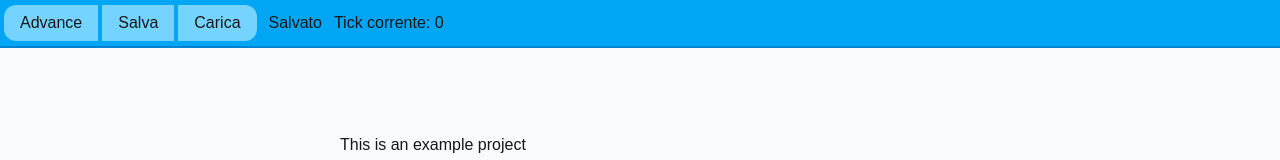
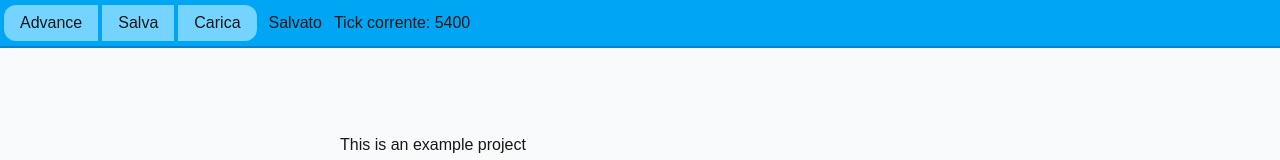
Before and after one commit to AmedeoAlf/packet-tracer, a Next.js app: page / in a window 1280 px wide. Shown: the top 160 px of the page. Built offline with nearby package versions, Linux system fonts and the light colour scheme.

Commit message:
idk why there is so much lag

```diff
--- a/app/Editor.tsx
+++ b/app/Editor.tsx
@@ -7,6 +7,7 @@ import {
   useMemo,
   KeyboardEvent,
   WheelEventHandler,
+  RefObject,
 } from "react";
 import { AnyTool, CanvasEvent, ToolCtx, TOOLS } from "./tools/Tool";
 import { makeSelectTool } from "./tools/SelectTool";
@@ -29,10 +30,14 @@ export function Editor({
   initialProject,
   isSaved,
   save,
+  tickRef,
+  tick,
 }: {
   initialProject: ProjectManager;
   isSaved: boolean;
   save: (p: ProjectManager) => void;
+  tickRef: RefObject<number>;
+  tick: number;
 }): ReactNode {
   const [shouldSave, setShouldSave] = useState(false);
   const [project, setProject] = useState(initialProject);
@@ -55,7 +60,7 @@ export function Editor({
       // projectRef.current = new ProjectManager(projectRef.current);
       // projectRef.current.applyMutations();
       setShouldSave(true);
-      setProject(new ProjectManager(projectRef.current));
+      setProject(projectRef.current.newInstance());
     },
     updateTool() {
       setTool({ ...toolCtx.toolRef.current });
@@ -114,14 +119,16 @@ export function Editor({
     return vb;
   }, [canvasSize, project.viewBoxZoom, project.viewBoxX, project.viewBoxY]);
 
-  // useEffect(() => {
-  //   const int = setInterval(() => {
-  //     if (proj.areTicksPending()) { proj.advanceTick() };
-  //   }, 10)
-  //   return clearInterval.bind(0, int);
-  // }, [])
   useEffect(() => {
-    projectRef.current.advanceTickToCallback(toolCtx);
+    while (true) {
+      const newTick = projectRef.current.nextCallback();
+      if (typeof newTick == "undefined") break;
+      if (newTick > tickRef.current) break;
+      console.log("simulation tick:", newTick);
+      projectRef.current.tick = newTick;
+      projectRef.current.processTick(toolCtx);
+    }
+    projectRef.current.tick = -1;
   });
 
   return (
@@ -136,7 +143,7 @@ export function Editor({
         <p className="inline ml-3">
           {!shouldSave && isSaved ? "Salvato" : "Salvataggio in corso"}
         </p>
-        <p className="inline ml-3">Tick corrente: {project.currTick}</p>
+        <p className="inline ml-3">Tick corrente: {tick}</p>
       </div>
 
       <SideBar toolCtx={toolCtx} />
--- a/app/Project.tsx
+++ b/app/Project.tsx
@@ -45,16 +45,12 @@ export type Project = {
 
   // L'id dell'ultimo dispositivo creato
   lastId: number;
-
-  // Il tick corrente
-  currTick: number;
 };
 
 export function emptyProject(): Project {
   return {
     devices: new Map(),
     decals: [],
-    currTick: 0,
     connections: new Map(),
     viewBoxX: 0,
     viewBoxY: 0,
--- a/app/ProjectManager.tsx
+++ b/app/ProjectManager.tsx
@@ -1,4 +1,5 @@
 "use client";
+import { RefObject } from "react";
 import {
   clamp,
   cloneWithProto,
@@ -57,7 +58,13 @@ export class ProjectManager {
   mutatedDecals?: number[];
   lastCables?: ReturnType<ProjectManager["getCables"]>;
 
-  callbacks: Callback[] = [];
+  private callbacks: Callback[] = [];
+  // FIXME: figure out what to do with currTick
+
+  // Il tick processato in questo momento
+  tick: number = -1;
+  // Il tick corrente (per programmarne di nuovi)
+  private tickRef: RefObject<number>;
 
   deviceFromTag(tag: HTMLOrSVGElement): Device | undefined {
     if (tag.dataset.id) {
@@ -207,16 +214,22 @@ export class ProjectManager {
     delay: number,
   ): object {
     if (delay < 1) throw `setTimeout delay must be >0 (was ${delay})`;
-    this.callbacks.push({
-      onTick: this.currTick + delay,
-      fn: (toolCtx) => fn(buildEmulatorContext(device, toolCtx)),
-    });
-    return this.callbacks.at(-1)!;
+    return this.delay(
+      (toolCtx) => fn(buildEmulatorContext(device, toolCtx)),
+      delay,
+    );
   }
   removeTimeout(timeout: object) {
     const idx = this.callbacks.indexOf(timeout as Callback);
     if (idx == -1) return;
     this.callbacks.splice(idx, 1);
+  }
+  private delay(fn: (ctx: ToolCtx<AnyTool>) => void, delay: number): object {
+    this.callbacks.push({
+      fn,
+      onTick: this.currTick + delay,
+    });
+    return this.callbacks.at(-1)!;
   }
   sendOn(intf: InterfaceId, data: Buffer) {
     const target = this.getConnectedTo(intf);
@@ -225,40 +238,36 @@ export class ProjectManager {
     if (!dev) return;
     const ifIdx = idxOfIntf(target);
     console.assert(dev.internalState.netInterfaces.length > ifIdx);
-    this.callbacks.push({
-      fn: (toolCtx: ToolCtx<AnyTool>) =>
+    this.delay(
+      (toolCtx: ToolCtx<AnyTool>) =>
         dev.emulator.packetHandler(
           buildEmulatorContext(dev, toolCtx),
           data,
           ifIdx,
         ),
-      onTick: this.project.currTick + 1,
-    });
-    // dev.emulator.packetHandler(buildEmulatorContext(dev, toolCtx), data, ifIdx);
+      1,
+    );
   }
   areTicksPending() {
     return this.callbacks.length != 0;
   }
-  advanceTick(toolCtx: ToolCtx<AnyTool>) {
-    this.project.currTick++;
-    this.processCurrTick(toolCtx);
-  }
-  advanceTickToCallback(toolCtx: ToolCtx<AnyTool>) {
+  nextCallback() {
     if (this.callbacks.length == 0) return;
 
-    const newTick = this.callbacks.reduce(
+    const nextCallback = this.callbacks.reduce(
       (acc, val) => Math.min(acc, val.onTick),
       Infinity,
     );
-    if (newTick <= this.project.currTick)
+    // FIXME: decide what to do with this code
+    if (false && nextCallback <= this.currTick)
       throw `There are callbacks in the past, currTick=${this.currTick}, callbacks=${this.callbacks.map((it) => it.onTick).join()}`;
-    this.project.currTick = newTick;
-    this.processCurrTick(toolCtx);
+
+    return nextCallback;
   }
-  private processCurrTick(toolCtx: ToolCtx<AnyTool>) {
+  processTick(toolCtx: ToolCtx<AnyTool>) {
     const toClear: Callback[] = [];
     for (const cb of this.callbacks.values()) {
-      if (cb.onTick != this.project.currTick) continue;
+      if (cb.onTick != this.currTick) continue;
       try {
         cb.fn(toolCtx);
       } catch (e) {
@@ -325,8 +334,11 @@ export class ProjectManager {
       connections: Object.fromEntries(this.project.connections.entries()),
     };
   }
-  static fromSerialized(serialized: Record<string, object>) {
-    const pm = new ProjectManager();
+  static fromSerialized(
+    serialized: Record<string, unknown>,
+    tickRef: ProjectManager["tickRef"],
+  ) {
+    const pm = ProjectManager.make(tickRef);
     function setIfPresent<P extends keyof typeof pm.project>(
       prop: P,
       transform: (t: unknown) => (typeof pm.project)[P] | undefined,
@@ -452,21 +464,30 @@ export class ProjectManager {
   }
 
   get currTick() {
-    return this.project.currTick;
+    if (this.tick == -1) console.log("getting real tick", this.tickRef.current);
+    return this.tick != -1 ? this.tick : this.tickRef.current;
   }
 
-  // Il costruttore serve a creare copie identiche del progetto
+  private constructor(project: Project, tickRef: ProjectManager["tickRef"]) {
+    this.project = project;
+    this.tickRef = tickRef;
+    return;
+  }
+
+  static make(tickRef: ProjectManager["tickRef"]) {
+    return new ProjectManager(emptyProject(), tickRef);
+  }
+
+  // Costruttore che serve a creare copie identiche del progetto
   // per scatenare un rerender
-  constructor(old?: ProjectManager) {
-    if (!old) {
-      this.project = emptyProject();
-      return;
-    }
-
-    old.applyMutations();
-    if (old.mutatedDevices === undefined) this.lastCables = old.lastCables;
-    this.callbacks = old.callbacks;
-    this.project = { ...old.project };
+  newInstance() {
+    this.applyMutations();
+    const next = new ProjectManager({ ...this.project }, this.tickRef);
+    next.tick = this.tick;
+    if (typeof this.mutatedDevices == "undefined")
+      next.lastCables = this.lastCables;
+    next.callbacks = this.callbacks;
+    return next;
   }
 }
 
--- a/app/page.tsx
+++ b/app/page.tsx
@@ -1,21 +1,37 @@
 "use client";
-import { useMemo, useState } from "react";
+import { useEffect, useMemo, useRef, useState } from "react";
 import { RouterInternalState } from "./devices/list/Router";
 import { parseIpv4 } from "./protocols/rfc_760";
 import { ProjectManager } from "./ProjectManager";
 import dynamic from "next/dynamic";
+import { isRecord } from "./common";
 const Editor = dynamic(() => import("./Editor").then((m) => m.Editor), {
   ssr: false,
 });
 
 export default function Home() {
-  const proj = useMemo(() => loadSavedProject() ?? defaultProject(), []);
+  const tickRef = useRef(0);
+  const [tick, setTick] = useState(0);
+  useEffect(() => {
+    const startTime = Date.now();
+    setInterval(() => {
+      tickRef.current = Date.now() - startTime;
+      setTick(tickRef.current);
+    }, 100);
+  }, []);
+  const proj = useMemo(
+    // eslint-disable-next-line react-hooks/refs
+    () => loadSavedProject(tickRef) ?? defaultProject(tickRef),
+    [tickRef],
+  );
 
   const [isSaved, setIsSaved] = useState(true);
   return (
     <Editor
       initialProject={proj}
       isSaved={isSaved}
+      tickRef={tickRef}
+      tick={tick}
       save={(proj) => {
         setIsSaved(false);
         const exported = proj.exportProject();
@@ -30,19 +46,21 @@ export default function Home() {
   );
 }
 
-function loadSavedProject(): ProjectManager | undefined {
+function loadSavedProject(
+  tickRef: ProjectManager["tickRef"],
+): ProjectManager | undefined {
   try {
     const saved = localStorage.getItem("project");
     if (saved == null) return;
     const json = JSON.parse(saved);
-    if (typeof json !== "object") return;
-    return ProjectManager.fromSerialized(json);
+    if (!isRecord(json)) return;
+    return ProjectManager.fromSerialized(json, tickRef);
     // eslint-disable-next-line @typescript-eslint/no-unused-vars
   } catch (_) {}
 }
 
-function defaultProject(): ProjectManager {
-  const p = new ProjectManager();
+function defaultProject(tickRef: ProjectManager["tickRef"]): ProjectManager {
+  const p = ProjectManager.make(tickRef);
   p.addDecal({
     type: "text",
     text: "This is an example project",
@@ -80,5 +98,5 @@ function defaultProject(): ProjectManager {
   console.assert(p.connect(4, 4, 5, 2) == undefined); // "Internet B" -> "Internet C"
   console.assert(p.connect(5, 3, 6, 2) == undefined); // "Internet C" -> "Router B"
   console.assert(p.connect(6, 0, 7, 0) == undefined); // "Router B" -> "Rete B"
-  return new ProjectManager(p);
+  return p.newInstance();
 }
--- a/app/tools/Tool.tsx
+++ b/app/tools/Tool.tsx
@@ -46,7 +46,7 @@ export interface Tool<TSelf extends Tool<TSelf>> {
   svgElements: (ctx: ToolCtx<TSelf>) => ReactNode;
 }
 
-export type ToolCtx<T extends Tool<T>> = {
+export type ToolCtx<T extends Tool<T> = AnyTool> = {
   project: ProjectManager;
   projectRef: RefObject<ProjectManager>;
 
--- a/app/virtualPrograms/ping.tsx
+++ b/app/virtualPrograms/ping.tsx
@@ -24,6 +24,7 @@ export const ping = <
     run(ctx) {
       const addr = parseIpv4(ctx.args![1])!;
       const start = ctx.currTick;
+      console.log("pinging on:", start);
 
       const timeout = ctx.schedule(1000, (ctx) => {
         ctx.state.rawSocketFd_t = undefined;
```
